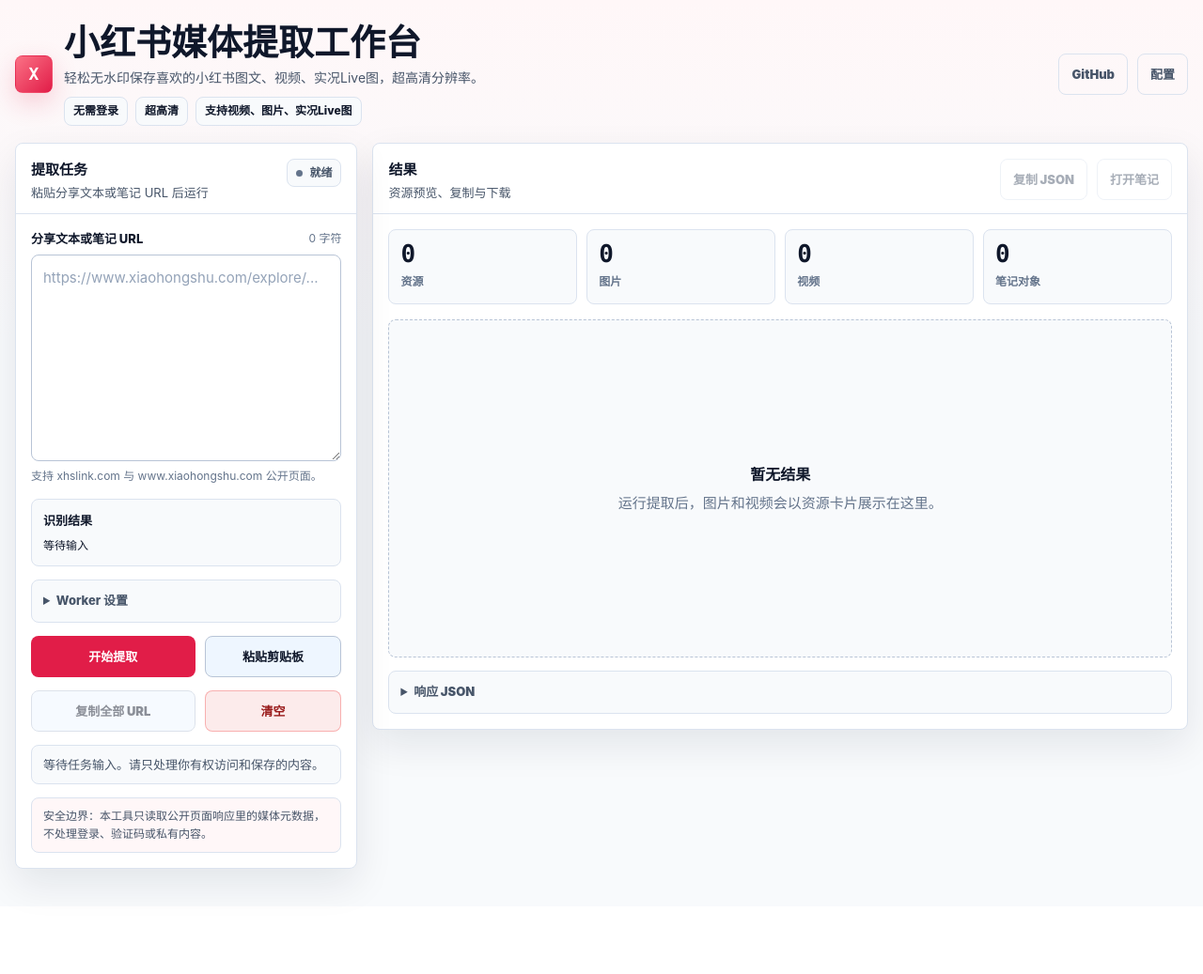
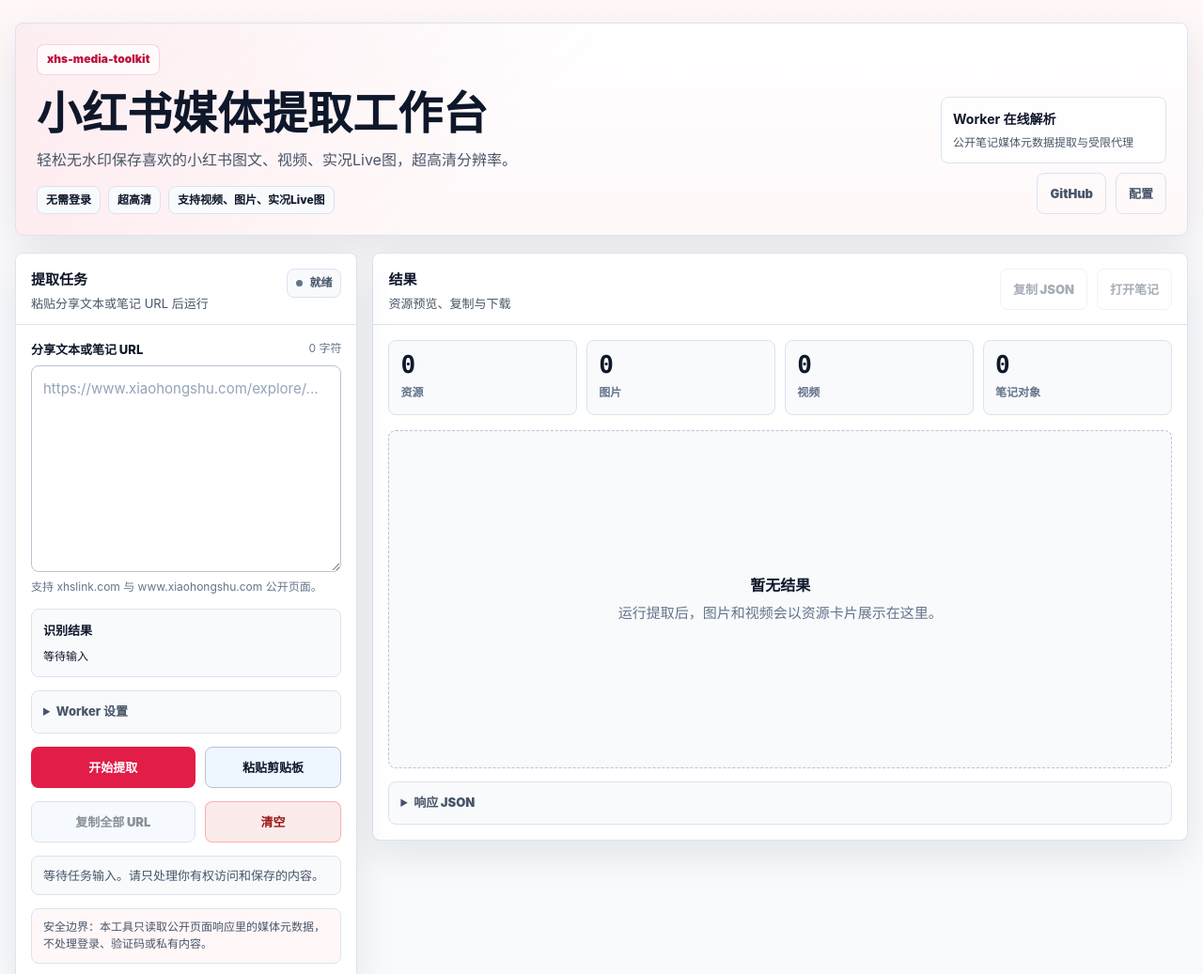
Before and after one commit to sunlightcold/xhs-media-toolkit, a website: page public/index.html in a window 1280 px wide. Shown: the top 1037 px of the page at 94% size. Before the commit the page ends 965 px from the top, so only its background shows below. Drawn offline with Linux system fonts and the light colour scheme.

Commit message:
Redesign Pages header

```diff
--- a/public/index.html
+++ b/public/index.html
@@ -117,60 +117,66 @@
 
       .topbar {
         display: grid;
-        grid-template-columns: minmax(0, 1fr) auto;
-        gap: 18px;
-        align-items: center;
+        grid-template-columns: minmax(0, 1fr) minmax(260px, auto);
+        gap: 22px;
+        align-items: end;
         margin-bottom: 18px;
+        border: 1px solid var(--border);
+        border-radius: var(--radius);
+        padding: 22px;
+        background:
+          linear-gradient(135deg, rgb(225 29 72 / 8%), transparent 44%),
+          linear-gradient(180deg, #ffffff, #fff8f9);
+        box-shadow: var(--shadow);
       }
 
       .brand {
-        display: flex;
+        display: grid;
         min-width: 0;
-        align-items: center;
-        gap: 12px;
+        gap: 14px;
       }
 
-      .brand-mark {
-        display: grid;
-        width: 40px;
-        height: 40px;
-        flex: 0 0 auto;
-        place-items: center;
-        border: 1px solid rgb(225 29 72 / 28%);
+      .brand-kicker {
+        display: inline-flex;
+        width: fit-content;
+        min-height: 30px;
+        align-items: center;
+        gap: 8px;
+        border: 1px solid rgb(225 29 72 / 18%);
         border-radius: var(--radius);
-        color: #ffffff;
-        background: linear-gradient(135deg, #fb7185, var(--primary));
-        box-shadow: 0 10px 28px rgb(225 29 72 / 20%);
-        font:
-          900 18px/1 "Fira Code",
-          "SFMono-Regular",
-          Consolas,
-          monospace;
+        padding: 6px 10px;
+        color: var(--primary-strong);
+        background: rgb(255 255 255 / 72%);
+        font-size: 12px;
+        font-weight: 900;
       }
 
       .brand-copy {
         min-width: 0;
+        max-width: 780px;
       }
 
       h1 {
         margin: 0;
         color: var(--foreground);
-        font-size: clamp(24px, 3.4vw, 38px);
+        font-size: clamp(28px, 4vw, 48px);
         line-height: 1.12;
         letter-spacing: 0;
       }
 
       .brand-copy p {
-        margin: 5px 0 0;
+        max-width: 720px;
+        margin: 10px 0 0;
         color: var(--muted);
-        font-size: 14px;
+        font-size: 16px;
+        line-height: 1.65;
       }
 
       .brand-points {
         display: flex;
         flex-wrap: wrap;
         gap: 8px;
-        margin-top: 10px;
+        margin-top: 0;
       }
 
       .brand-points span {
@@ -185,6 +191,33 @@
       }
 
       .top-actions {
+        display: grid;
+        min-width: 0;
+        gap: 10px;
+        justify-items: end;
+      }
+
+      .header-status {
+        display: grid;
+        min-width: 240px;
+        gap: 5px;
+        border: 1px solid var(--border);
+        border-radius: var(--radius);
+        padding: 12px;
+        background: rgb(255 255 255 / 76%);
+      }
+
+      .header-status strong {
+        color: var(--foreground);
+        font-size: 14px;
+      }
+
+      .header-status span {
+        color: var(--muted);
+        font-size: 12px;
+      }
+
+      .action-row {
         display: flex;
         flex-wrap: wrap;
         justify-content: flex-end;
@@ -772,6 +805,17 @@
 
         .topbar {
           align-items: stretch;
+          padding: 16px;
+        }
+
+        .top-actions {
+          justify-items: stretch;
+        }
+
+        .header-status,
+        .action-row {
+          width: 100%;
+          min-width: 0;
         }
 
         .top-actions,
@@ -817,18 +861,23 @@
     <main class="app">
       <header class="topbar">
         <div class="brand">
-          <span class="brand-mark" aria-hidden="true">X</span>
+          <span class="brand-kicker">xhs-media-toolkit</span>
           <div class="brand-copy">
             <h1>小红书媒体提取工作台</h1>
             <p>轻松无水印保存喜欢的小红书图文、视频、实况Live图，超高清分辨率。</p>
+          </div>
           <div class="brand-points" aria-label="核心能力">
             <span>无需登录</span>
             <span>超高清</span>
             <span>支持视频、图片、实况Live图</span>
           </div>
         </div>
+        <div class="top-actions">
+          <div class="header-status" aria-label="服务状态">
+            <strong>Worker 在线解析</strong>
+            <span>公开笔记媒体元数据提取与受限代理</span>
           </div>
-        <div class="top-actions">
+          <div class="action-row">
             <a
               class="button ghost"
               href="https://github.com/sunlightcold/xhs-media-toolkit"
@@ -838,6 +887,7 @@
               GitHub
             </a>
             <a class="button ghost" href="./config.js" target="_blank" rel="noreferrer">配置</a>
+          </div>
         </div>
       </header>
 
```
Lines whose indentation alone changed are shown as unchanged.
